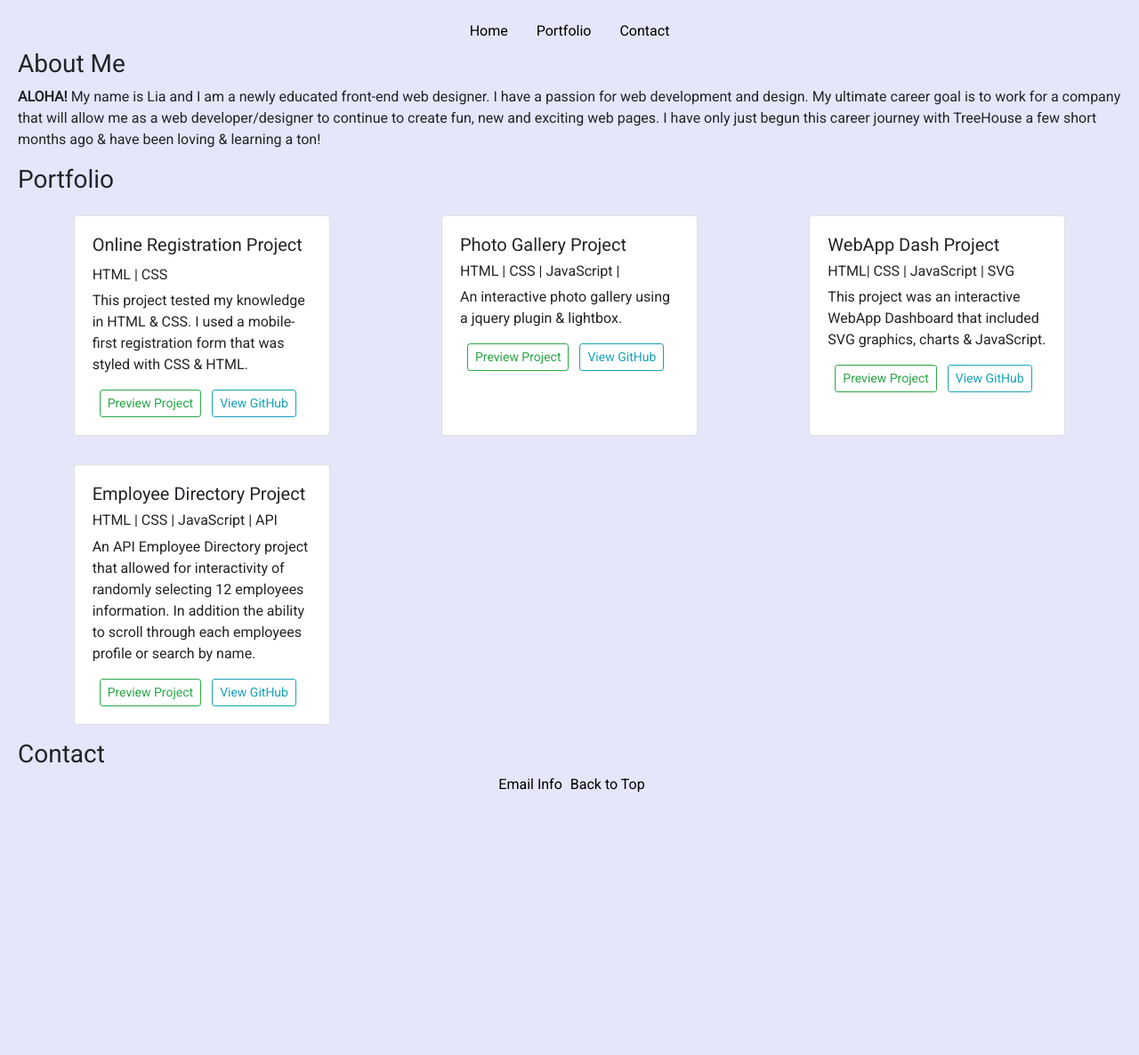
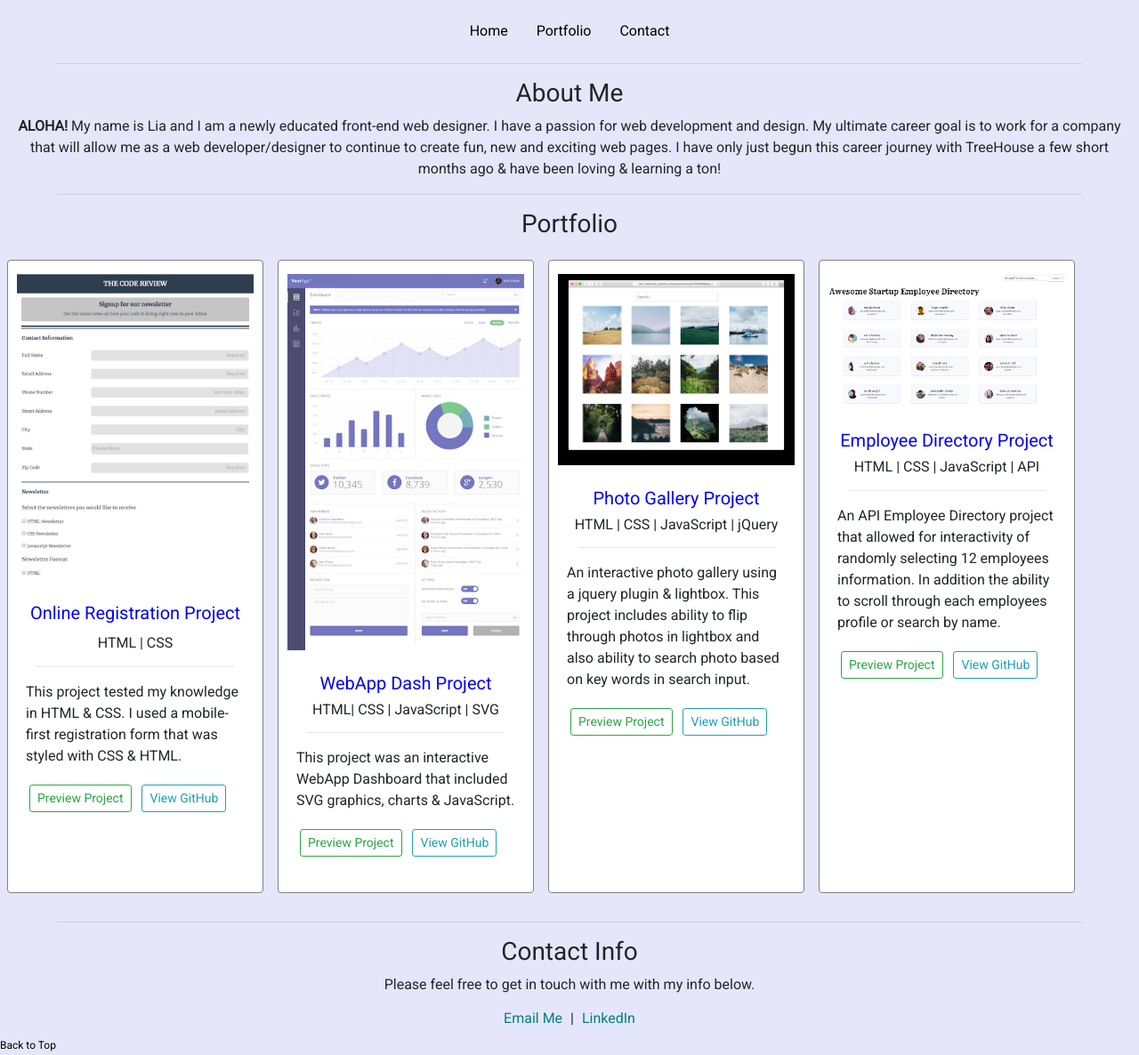
Before and after one commit to lmun02/Project-9-Capstone-Portfolio, a plain HTML site: page index.html in a window 1280 px wide. Shown: the whole page at 89% size. Before the commit the page ends 899 px from the top, so only its background shows below. Drawn offline with nearby package versions, Linux system fonts and the light colour scheme.

Commit message:
Updates Made-HTML, CSS
Added in images folder, updated and linked gitHub Pages.

```diff
--- a/css/style.css
+++ b/css/style.css
@@ -12,6 +12,20 @@ body {
     font-family: 'Roboto', serif;
 }
 
+h3 { /*section headlines*/
+    text-align: center;
+}
+
+hr { /*line breaks*/
+    width: 90%;
+}
+
+.bio { /*about me text*/
+    text-align: center;
+    padding-left: 5px;
+    padding-right: 5px;
+}
+
 .container { /*ALL <body> tag elements*/
     padding: 0px;
 }
@@ -23,17 +37,41 @@ body {
 
 .navigation a { /*nav section <a> tags*/
     color: black;
-    font-size: 16x;
+    font-size: 16px;
 }
 
 .nav-item a:hover { /*nav section on hover*/
-    font-weight: bolder;
-    color: blue;
+    border: 1px solid yellow;
 }
 
 /*===Portfolio Layout===*/
 
+.card.my-3.mx-2 { /*portfolio card*/
+    border: solid 1px gray;
+}
 
+.card.my-3.mx-2:hover { /*portfolio card on hover*/
+    background: whitesmoke;
+}
+
+.portfolio h5 { /*project heading*/
+    color: blue;
+    text-align: center;
+}
+
+.skills { /*skills project text*/
+    text-align: center;
+}
+
+.card-body p {
+    text-align: center;
+}
+
+img,
+.card-img-top { /*portfolio images*/
+    margin-top: 10px;
+    padding: 5px 10px;
+}
 
 /*===Contact Layout===*/
 
@@ -41,10 +79,23 @@ body {
     text-align: center;
 }
 
+
 .contact a { /*contact section <a> tags*/
+    color: teal;
+    margin-left: 5px;
+    margin-right: 5px;
+
+}
+
+.contact p { /*contact text*/
+    text-align: center;
+}
+
+.return-top a { /*return to top*/
     color: black;
-    margin-left: 5px;
+    font-size: 12px;
 }
+
 
 @media (min-width: 768px){
     .portfolio { /*portfolio section grid display of 2 columns*/
@@ -62,11 +113,19 @@ body {
 
 @media (min-width: 1024px) {
     .container {
-        max-width: 1240px;
+        max-width: 1440px;
     }
 
-    .portfolio  {
-        grid-template-columns: repeat(3, 1fr);
+    .portfolio {
+        display: flex;
+    }
+
+    .card-body a { /*links of projects*/
+        margin-bottom: 20px;
+    }
+
+    .card-body p{ /*portfolio card text*/
+        text-align: left;
+        margin-bottom: 20px;
+    }
 }
-
-}
--- a/index.html
+++ b/index.html
@@ -30,6 +30,7 @@
             </li>
         </ul>
     </div>
+    <hr>
     <!--/Navigation-->
     </header>
 
@@ -38,10 +39,11 @@
     <!--About Me-->
     <span id="about-anchor"></span>
     <h3>About Me</h3>
-    <p> <strong>ALOHA!</strong> My name is Lia and I am a newly educated front-end web designer. I have a passion for web development and design.
+    <p class="bio"> <strong>ALOHA!</strong> My name is Lia and I am a newly educated front-end web designer. I have a passion for web development and design.
         My ultimate career goal is to work for a company that will allow me as a web developer/designer to continue to create fun, new and exciting web pages.
         I have only just begun this career journey with TreeHouse a few short months ago & have been loving & learning a ton!
     </p>
+    <hr>
     <!--/About Me-->
 
     <!--Portfolio-->
@@ -52,71 +54,81 @@
 
     <div class="card my-3 mx-2 " style="width: 18rem;">
 
-        <img src="..." class="card-img-top" alt="">
+        <img src="images/onlineregistration-img.jpg" class="card-img-top" alt="online form">
 
         <div class="card-body">
             <h5 class="card-title">Online Registration Project</h5>
             <h6 class="skills"> HTML | CSS </h6>
+            <hr>
             <p class="card-text">This project tested my knowledge in HTML & CSS. I used a mobile-first registration form that was styled with CSS & HTML.</p>
-            <button type="button" class="btn btn-outline-success btn-sm mx-2">Preview Project</button>
-            <button type="button" class="btn btn-outline-info btn-sm">View GitHub</button>
+            <a href="https://lmun02.github.io/FE-Project-3-Online-Registration-Form/" target="blank" class="btn btn-outline-success btn-sm mx-1">Preview Project</a>
+            <a href="https://github.com/lmun02/FE-Project-3-Online-Registration-Form" target="blank" class="btn btn-outline-info btn-sm mx-1">View GitHub</a>
         </div>
 
     </div>
 
     <div class="card my-3 mx-2 " style="width: 18rem;">
 
-        <img src="..." class="card-img-top" alt="">
+        <img src="images/dashboard-img.jpg" class="card-img-top" alt="webapp dahsboard">
 
         <div class="card-body">
-            <h5>Photo Gallery Project</h5>
-            <h6 class="skills">  HTML | CSS | JavaScript |</h6>
-            <p class="card-text">An interactive photo gallery using a jquery plugin & lightbox. </p>
-            <button type="button" class="btn btn-outline-success btn-sm mx-2">Preview Project</button>
-            <button type="button" class="btn btn-outline-info btn-sm">View GitHub</button>
+            <h5>WebApp Dash Project</h5>
+            <h6 class="skills"> HTML| CSS | JavaScript | SVG</h6>
+            <hr>
+            <p class="card-text">This project was an interactive WebApp Dashboard that included SVG graphics, charts & JavaScript.</p>
+            <a href="https://lmun02.github.io/Project-7-WebApp-Dashboard/" target="blank" class="btn btn-outline-success btn-sm mx-1">Preview Project</a>
+            <a href="https://github.com/lmun02/Project-7-WebApp-Dashboard" target="blank" class="btn btn-outline-info btn-sm mx-1">View GitHub</a>
         </div>
 
     </div>
 
     <div class="card my-3 mx-2 " style="width: 18rem;">
 
-        <img src="..." class="card-img-top" alt="">
+        <img src="images/photogallery-img.jpg" class="card-img-top" alt="photo gallery">
 
         <div class="card-body">
-            <h5>WebApp Dash Project</h5>
-            <h6 class="skills"> HTML| CSS | JavaScript | SVG</h6>
-            <p class="card-text">This project was an interactive WebApp Dashboard that included SVG graphics, charts & JavaScript.</p>
-            <button type="button" class="btn btn-outline-success btn-sm mx-2">Preview Project</button>
-            <button type="button" class="btn btn-outline-info btn-sm">View GitHub</button>
+            <h5>Photo Gallery Project</h5>
+            <h6 class="skills">  HTML | CSS | JavaScript | jQuery</h6>
+            <hr>
+            <p class="card-text">An interactive photo gallery using a jquery plugin & lightbox. This project includes ability to flip through photos in lightbox and also ability to search photo based on key words in search input. </p>
+            <a href="https://lmun02.github.io/Project-5-Photo-Gallery/" target="blank" class="btn btn-outline-success btn-sm mx-1">Preview Project</a>
+            <a href="https://github.com/lmun02/Project-5-Photo-Gallery" target="blank" class="btn btn-outline-info btn-sm mx-1">View GitHub</a>
         </div>
 
     </div>
 
     <div class="card my-3 mx-2 " style="width: 18rem;">
 
-        <img src="..." class="card-img-top" alt="">
+        <img src="images/employee-img.jpg" class="card-img-top" alt="employee API">
 
         <div class="card-body">
             <h5>Employee Directory Project</h5>
             <h6 class="skills"> HTML | CSS | JavaScript | API</h6>
+            <hr>
             <p class="card-text">An API Employee Directory project that allowed for interactivity of randomly selecting 12 employees information. In addition the ability to scroll through each employees profile or search by name. </p>
-            <button type="button" class="btn btn-outline-success btn-sm mx-2">Preview Project</button>
-            <button type="button" class="btn btn-outline-info btn-sm">View GitHub</button>
+            <a href=" https://lmun02.github.io/Project-8-API-Employee-Directory/" target="blank" class="btn btn-outline-success btn-sm mx-1">Preview Project</a>
+            <a href="https://github.com/lmun02/Project-8-API-Employee-Directory" target="blank" class="btn btn-outline-info btn-sm mx-1">View GitHub</a>
         </div>
 
     </div>
     </section>
+    <hr>
     <!--/Portfolio-->
 
     <!--Contact-->
     <span id="contact-anchor"></span>
     <div class="contact">
-        <h3>Contact</h3>
+        <h3>Contact Info</h3>
+        <p> Please feel free to get in touch with me with my info below. </p>
         <h6>
-            <a href="mailto:liacmun@gmail.com">Email Info</a>
-            <a href="#nav-anchor"> Back to Top</a>
+            <a href="mailto:sample@gmail.com" class="email">Email Me </a>
+            |
+            <a href="" class="linkedIn">LinkedIn</a>
+        </h6>
+    </div>
 
-        </h6>
+    <div class="return-top">
+        <a href="#nav-anchor" class="back-top"> Back to Top</a>
     </div>
     <!--/Contact-->
 
```
Also changed, not shown: images/dashboard-img.jpg (added), images/employee-img.jpg (added), images/onlineregistration-img.jpg (added), images/photogallery-img.jpg (added).
